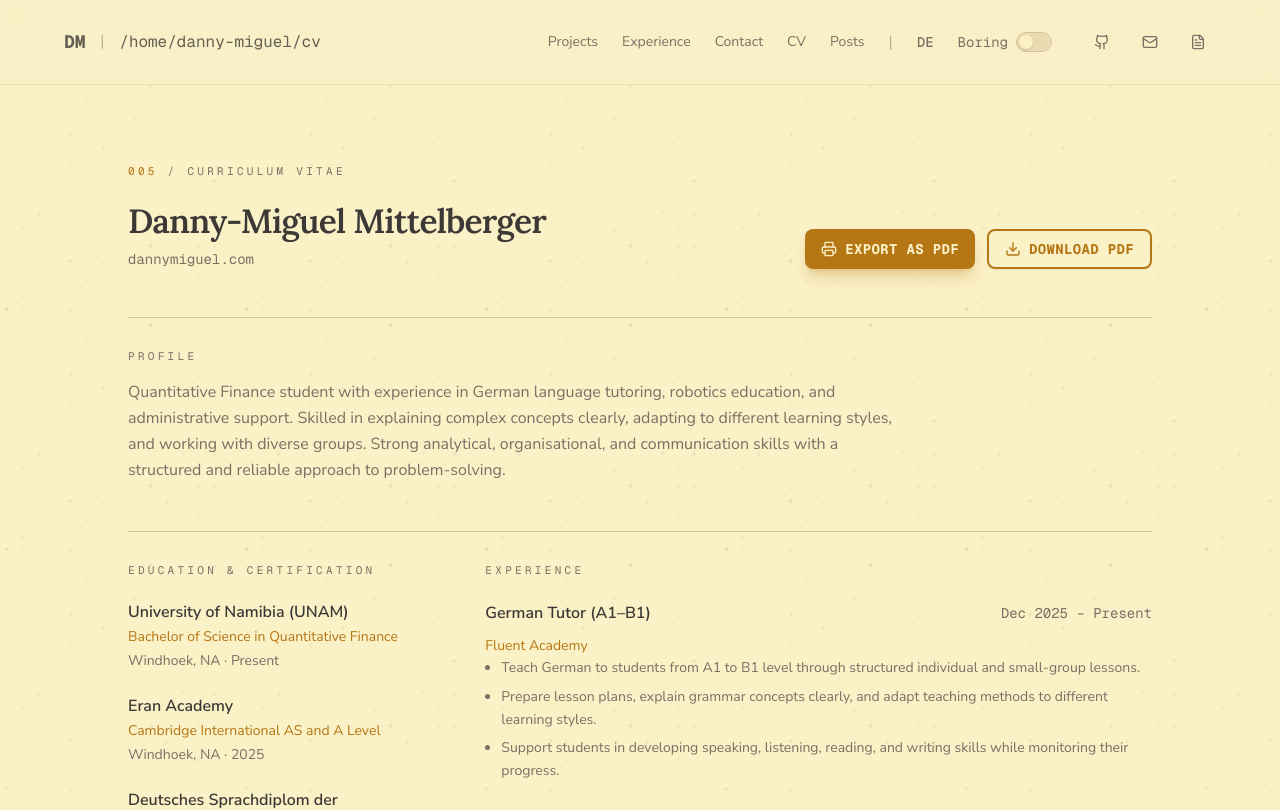
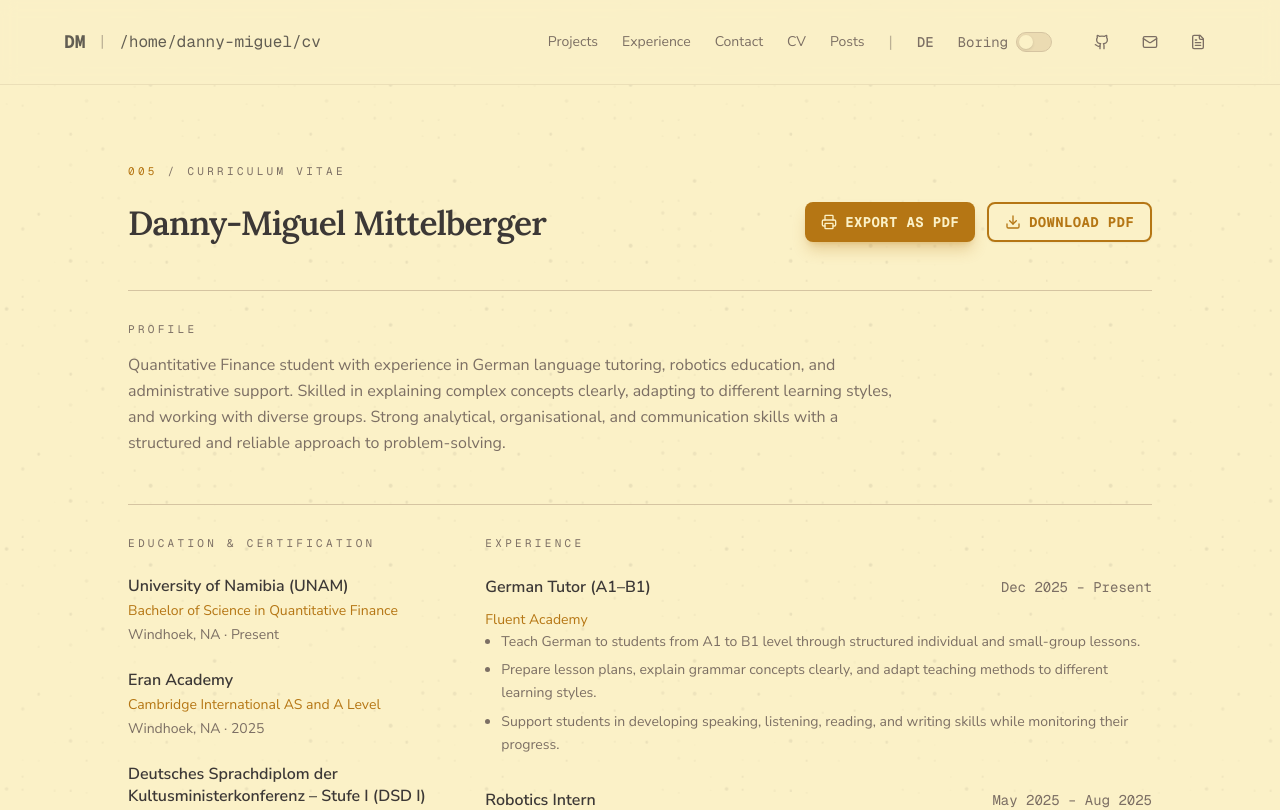
Before and after one commit to dumbld0re/portfolioV1, a Next.js app: page /cv in a window 1280 px wide. Shown: the top 810 px of the page. Built offline with nearby package versions, Linux system fonts and the light colour scheme; no server answers.

Commit message:
Remove website link from CV page header

```diff
--- a/components/sections/cv-section.tsx
+++ b/components/sections/cv-section.tsx
@@ -20,16 +20,6 @@ export function CvSection() {
           <div className="flex flex-col md:flex-row md:items-end md:justify-between gap-6">
             <div className="space-y-2">
               <p className="font-serif text-heading font-semibold tracking-tight">{t.name}</p>
-              <p className="font-mono text-sm text-muted-foreground">
-                <a
-                  href={`https://${t.website}`}
-                  target="_blank"
-                  rel="noreferrer"
-                  className="hover:text-foreground transition-colors"
-                >
-                  {t.website}
-                </a>
-              </p>
             </div>
             <div className="flex flex-wrap gap-3 print:hidden">
               <Button
```
